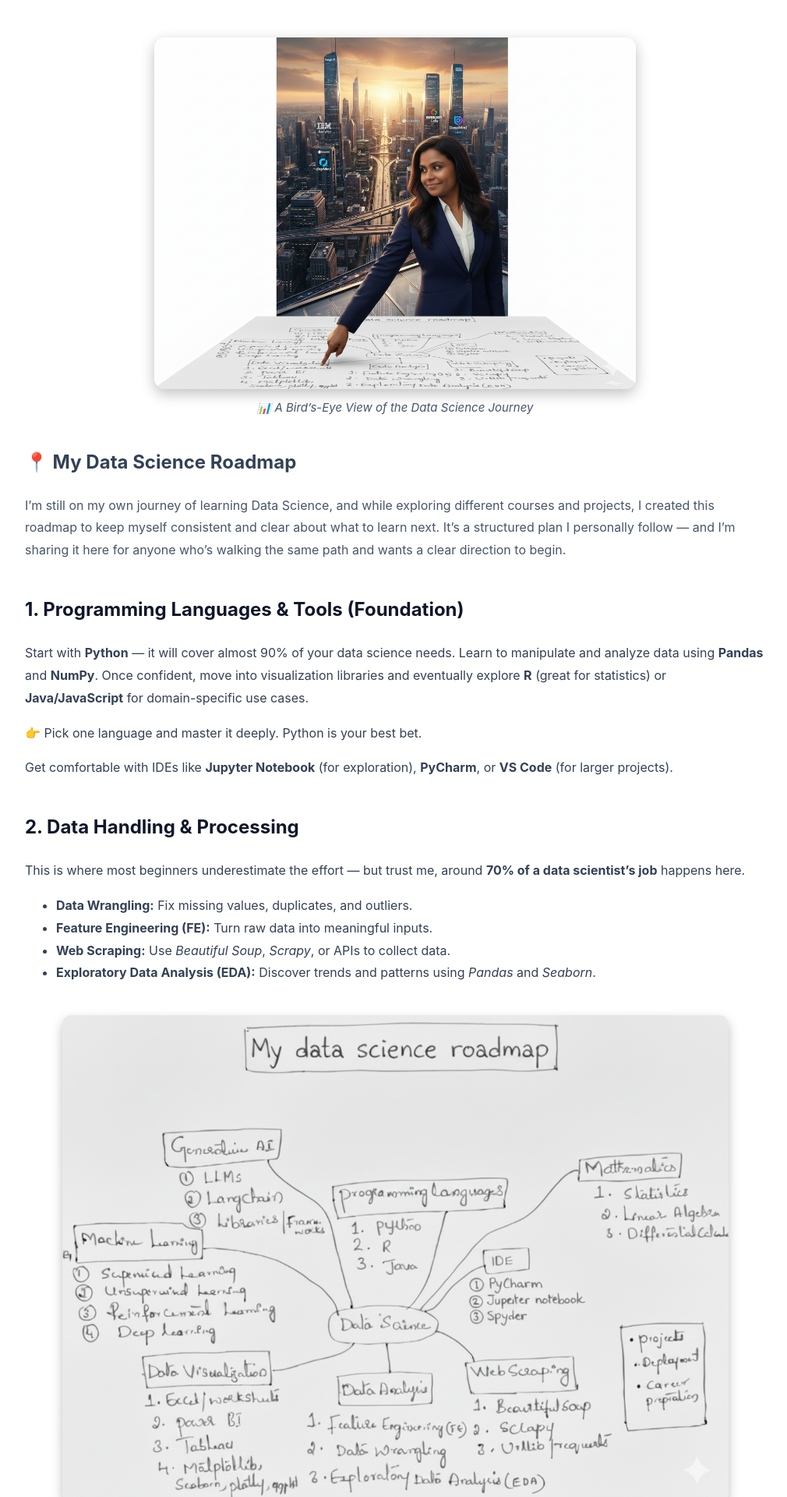
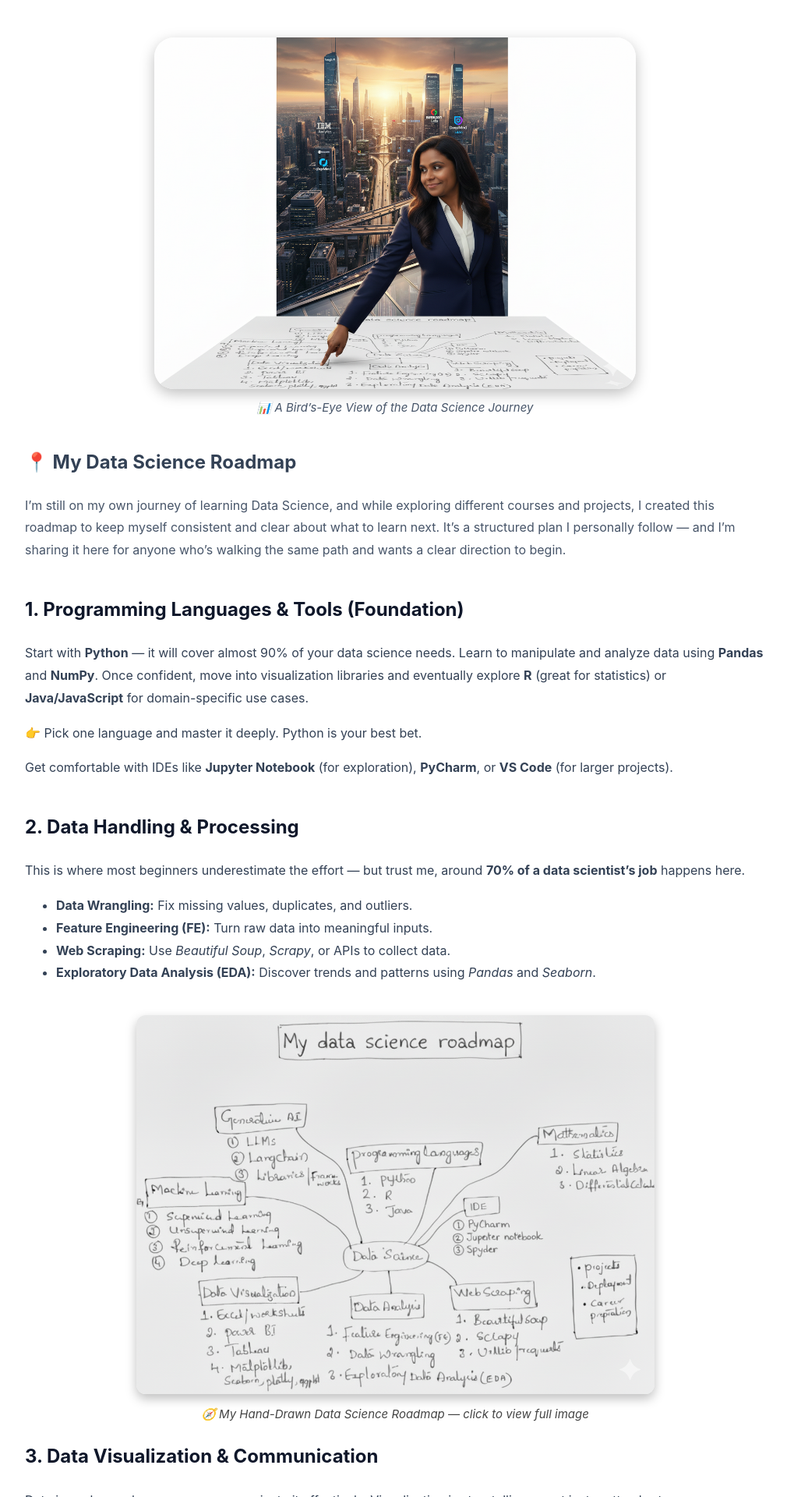
Before and after one commit to tabassumunnisa19/My_Personal_Website, a Jekyll site: the page roadmap/roadmap.html, which Jekyll copies as it is, in a window 1280 px wide. Shown: the top 1920 px of the page at 78% size, without its empty margins (133-1143 px from the left). Built offline with Jekyll 4.4.1, drawn with Linux system fonts in a browser that asks for light colours.

Commit message:
Update roadmap.html

```diff
--- a/roadmap/roadmap.html
+++ b/roadmap/roadmap.html
@@ -5,7 +5,7 @@
     <figure style="display: inline-block; margin: 0;">
       <a href="/assets/images/Data_science_roadmap.png" target="_blank" style="text-decoration: none;">
         <img src="../assets/images/Data_science_roadmap.png" alt="Data Science Roadmap Overview"
-             style="max-width: 65%; height: auto; border-radius: 14px; box-shadow: 0 6px 18px rgba(0,0,0,0.25); transition: transform 0.3s ease;">
+             style="max-width: 65%; height: auto; border-radius: 25px; box-shadow: 0 6px 18px rgba(0,0,0,0.25); transition: transform 0.3s ease;">
       </a>
       <figcaption style="margin-top: 10px; font-size: 15px; color: #475569; font-style: italic;">
         📊 A Bird’s-Eye View of the Data Science Journey
@@ -42,7 +42,7 @@
     <a href="../assets/images/My_data_Science_roadmap.png" target="_blank" style="text-decoration: none;">
       <img src="../assets/images/My_data_Science_roadmap.png"
            alt="My Hand-Drawn Data Science Roadmap"
-           style="max-width: 90%; height: auto; border-radius: 12px; box-shadow: 0 6px 14px rgba(0,0,0,0.25);">
+           style="max-width: 70%; height: auto; border-radius: 12px; box-shadow: 0 6px 14px rgba(0,0,0,0.25);">
     </a>
     <figcaption style="margin-top: 12px; font-size: 15px; color: #444; font-style: italic;">
       🧭 My Hand-Drawn Data Science Roadmap — click to view full image
```
